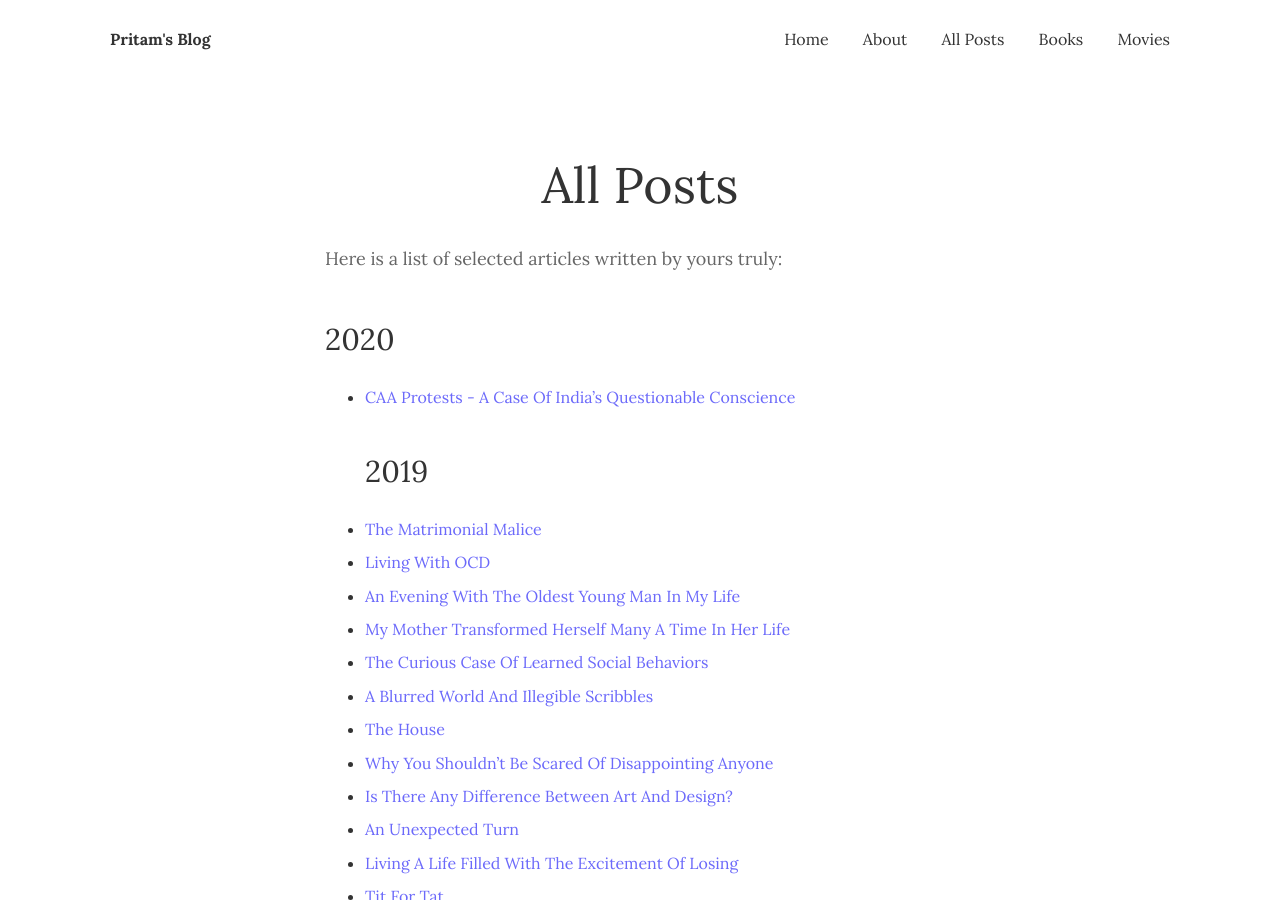
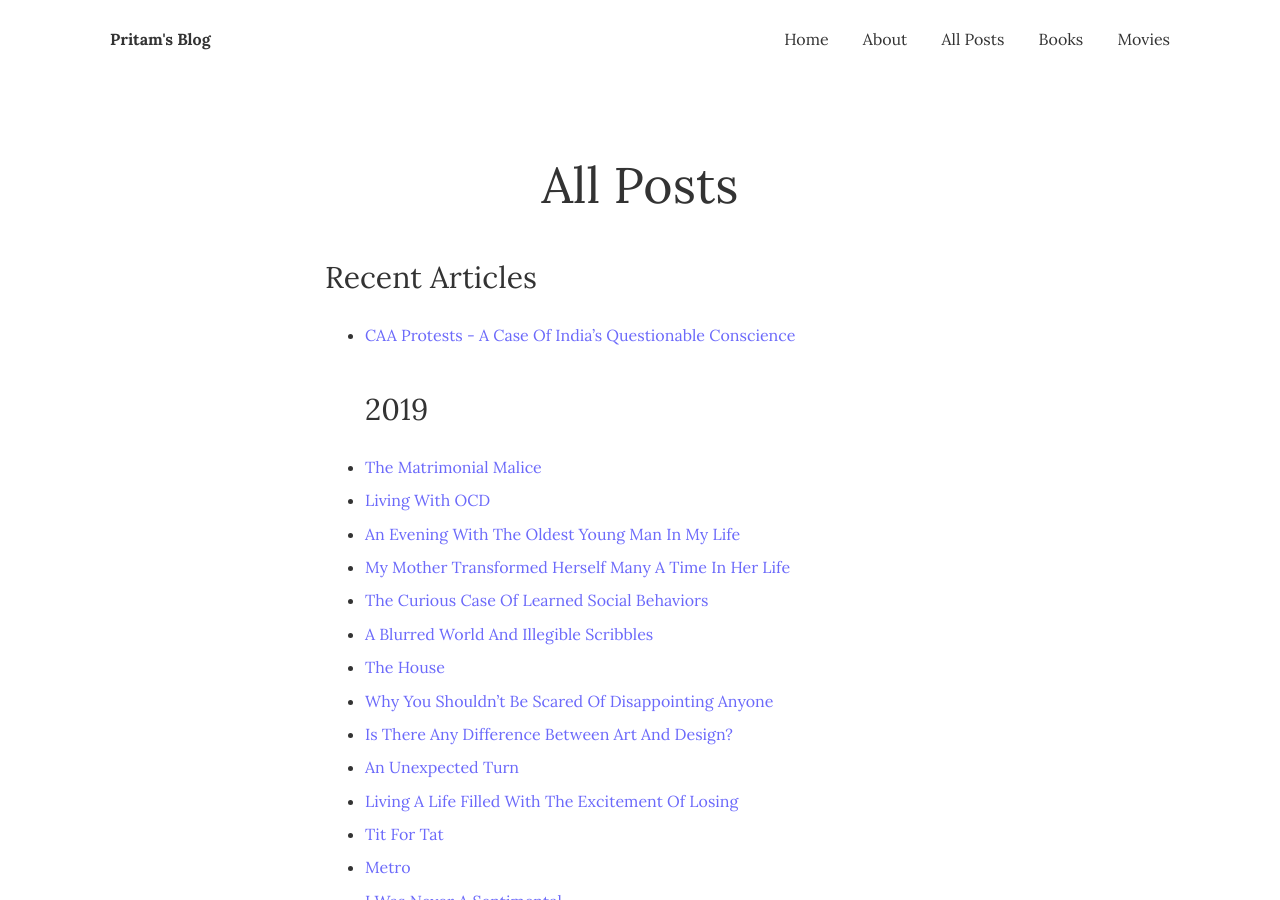
Before and after one commit to argumentativeyouth/pblog, a Jekyll site: the page built from _pages/all-posts.md, in a window 1280 px wide and 900 px high. Built offline with Jekyll 4.4.1, drawn with Linux system fonts in a browser that asks for light colours.

Commit message:
Update all-posts.md

```diff
--- a/_pages/all-posts.md
+++ b/_pages/all-posts.md
@@ -4,9 +4,7 @@
 permalink: /all-posts/
 image:
 ---
-Here is a list of selected articles written by yours truly:
-
-## 2020
+## Recent Articles
 * [CAA Protests - A Case Of India's Questionable Conscience](https://pritams.blog/caa-protests-a-case-of-indias-questionable-conscience/)
 ## 2019
 * [The Matrimonial Malice](https://pritams.blog/the-matrimonial-malice/)
```
